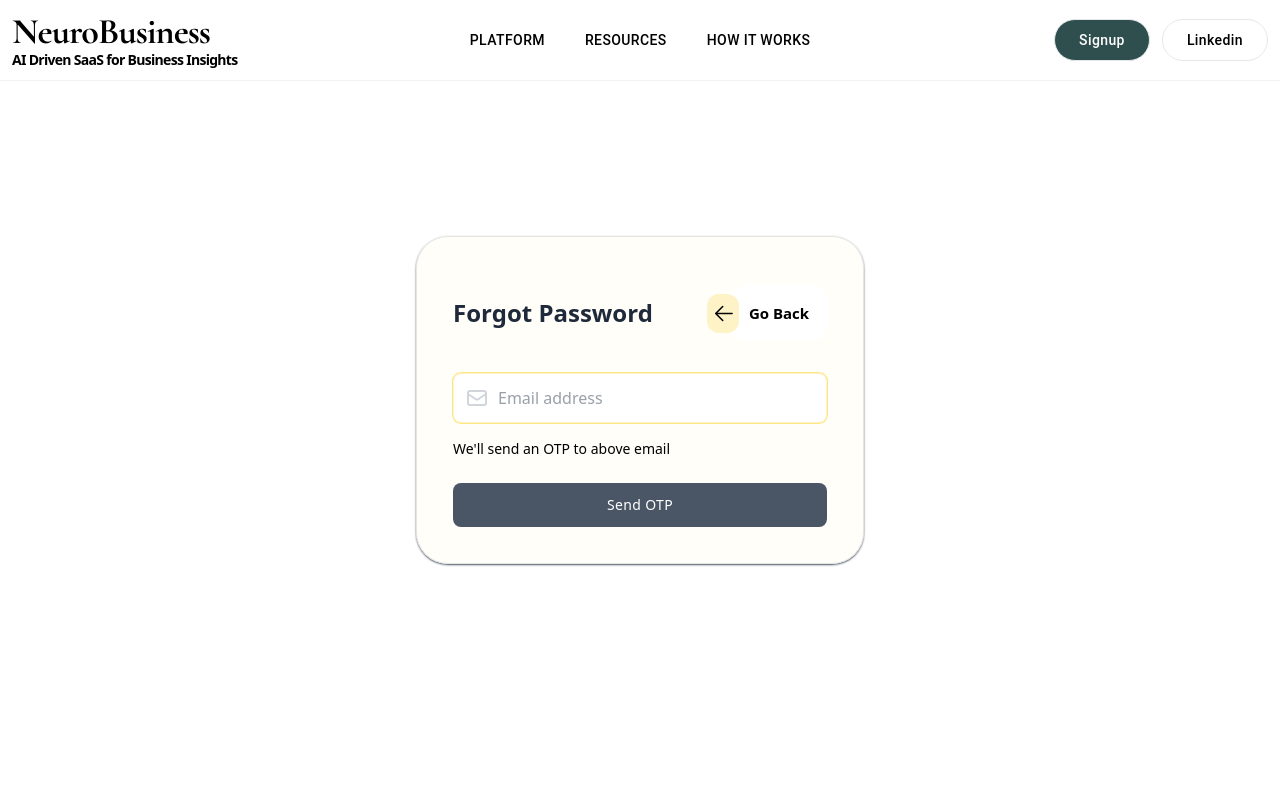
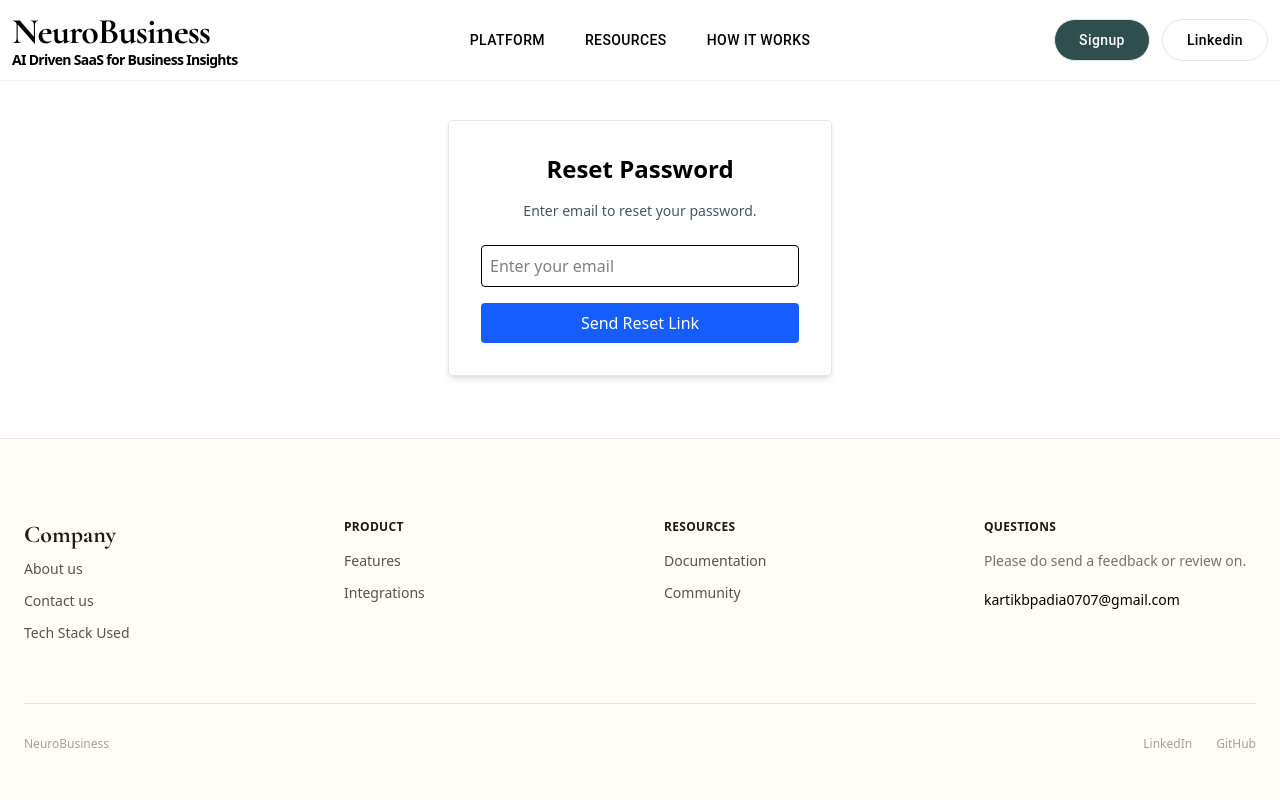
Before and after one commit to Kartik-369/Neuro_Business, a React (Vite) app in the folder frontend/: page /forgot in a window 1280 px wide. Shown: the top 800 px of the page. Built offline with nearby package versions, Linux system fonts and the light colour scheme; a web font is replaced by a local one.

Commit message:
Updated for Reset password

```diff
--- a/frontend/src/Pages/Forgot.jsx
+++ b/frontend/src/Pages/Forgot.jsx
@@ -1,62 +1,37 @@
-import { Link } from "react-router-dom";
-function Forgot(){
-  return (<>
-    <section className="bg-white ">
+import { useState } from 'react';
 
+export default function Forgot() {
+  const [email, setEmail]=useState('');
+  const [message, setMessage]=useState('');
+  const handleForgot=async(e)=>{
+    e.preventDefault();
+    try{
+      const response=await fetch(`http://127.0.0.1:8000/forgot-password?email=${email}`, {
+        method: "POST",
+      });
+      const data=await response.json();
+      setMessage(data.message);
+    } catch(error){
+      console.error(error);
+      setMessage("try again.");
+    }
+  };
+  return (
+    <div className="flex flex-col items-center justify-center mt-20 p-10">
+      <div className="bg-white p-8 rounded shadow-md w-96 border border-gray-200">
+        <h2 className="text-2xl font-bold mb-4 text-center">Reset Password</h2>
+        <p className="text-sm text-gray-600 mb-6 text-center">
+          Enter email to reset your password.
+        </p>
 
-        <div className="container  flex items-center justify-center min-h-screen px-6 mx-auto">
-
-            <form className="w-full shadow-xs shadow-gray-600 border border-stone-200 bg-amber-50/30 p-9 rounded-4xl max-w-md">
-              <div className="flex flex-row justify-between items-center mt-3">
-                <h1 className=" text-xl font-semibold text-gray-800 capitalize sm:text-2xl">Forgot password</h1>
-                  <div className="flex justify-center items-center text-2xl">
-                    <Link to='/signup'><button className="bg-white text-center w-24 rounded-2xl h-14 relative text-black text-[15px] font-semibold group" type="button">Go Back
-                    <div className="bg-amber-100 rounded-xl h-[39px] w-1/3 flex items-center justify-center absolute -left-6 top-[9px] group-hover:w-[120px] group-active:w-[120px] z-10 duration-300">
-                      <svg
-                            xmlns="http://www.w3.org/2000/svg"
-                            viewBox="0 0 1024 1024"
-                            height="25px"
-                            width="25px"
-                          >
-                      <path
-                              d="M224 480h640a32 32 0 1 1 0 64H224a32 32 0 0 1 0-64z"
-                              fill="#000000"
-                            ></path>
-                            <path
-                              d="m237.248 512 265.408 265.344a32 32 0 0 1-45.312 45.312l-288-288a32 32 0 0 1 0-45.312l288-288a32 32 0 1 1 45.312 45.312L237.248 512z"
-                              fill="#000000"
-                            ></path>
-                          </svg>
-                        </div>
-                        <p className="translate-x-0"></p>
-                    </button>
-                        </Link>
-                  </div>
-              </div>
-
-
-                <div className="relative flex items-center mt-8">
-                    <span className="absolute">
-                        <svg xmlns="http://www.w3.org/2000/svg" className="w-6 h-6 mx-3 text-gray-300 " fill="none" viewBox="0 0 24 24" stroke="currentColor" stroke-width="2">
-                            <path stroke-linecap="round" stroke-linejoin="round" d="M3 8l7.89 5.26a2 2 0 002.22 0L21 8M5 19h14a2 2 0 002-2V7a2 2 0 00-2-2H5a2 2 0 00-2 2v10a2 2 0 002 2z" />
-                        </svg>
-                    </span>
-
-                    <input autoFocus='true' type="email" className=" duration-400 block w-full py-3 text-gray-700 bg-white border rounded-lg px-11 focus:border-amber-100  focus:ring-amber-200 focus:outline-none focus:ring focus:ring-opacity-40" placeholder="Email address"></input>
-                </div>
-
-                <div className="relative flex items-center mt-4">
-                    <p className="text-sm">We'll send an OTP to above email</p>
-                </div>
-
-                <div className="mt-6">
-                    <button className="w-full px-6 py-3 text-sm font-medium tracking-wide text-white capitalize transition-colors duration-300 transform bg-gray-600 rounded-lg hover:bg-emerald-600 focus:outline-none focus:ring focus:ring-green-300 focus:ring-opacity-50">Send OTP</button>
-                </div>
-            </form>
-        </div>
-
-    </section>
-  </>);
+        <form onSubmit={handleForgot} className="flex flex-col gap-4">
+          <input  type="email"  placeholder="Enter your email"  required className="border p-2 rounded" onChange={(e) => setEmail(e.target.value)}/>
+          <button type="submit" className="bg-blue-600 text-white p-2 rounded hover:bg-blue-700">
+            Send Reset Link
+          </button>
+        </form>
+        {message && <p className="mt-4 text-green-600 font-bold text-center">{message}</p>}
+      </div>
+    </div>
+  );
 }
-
-export default Forgot;
```
